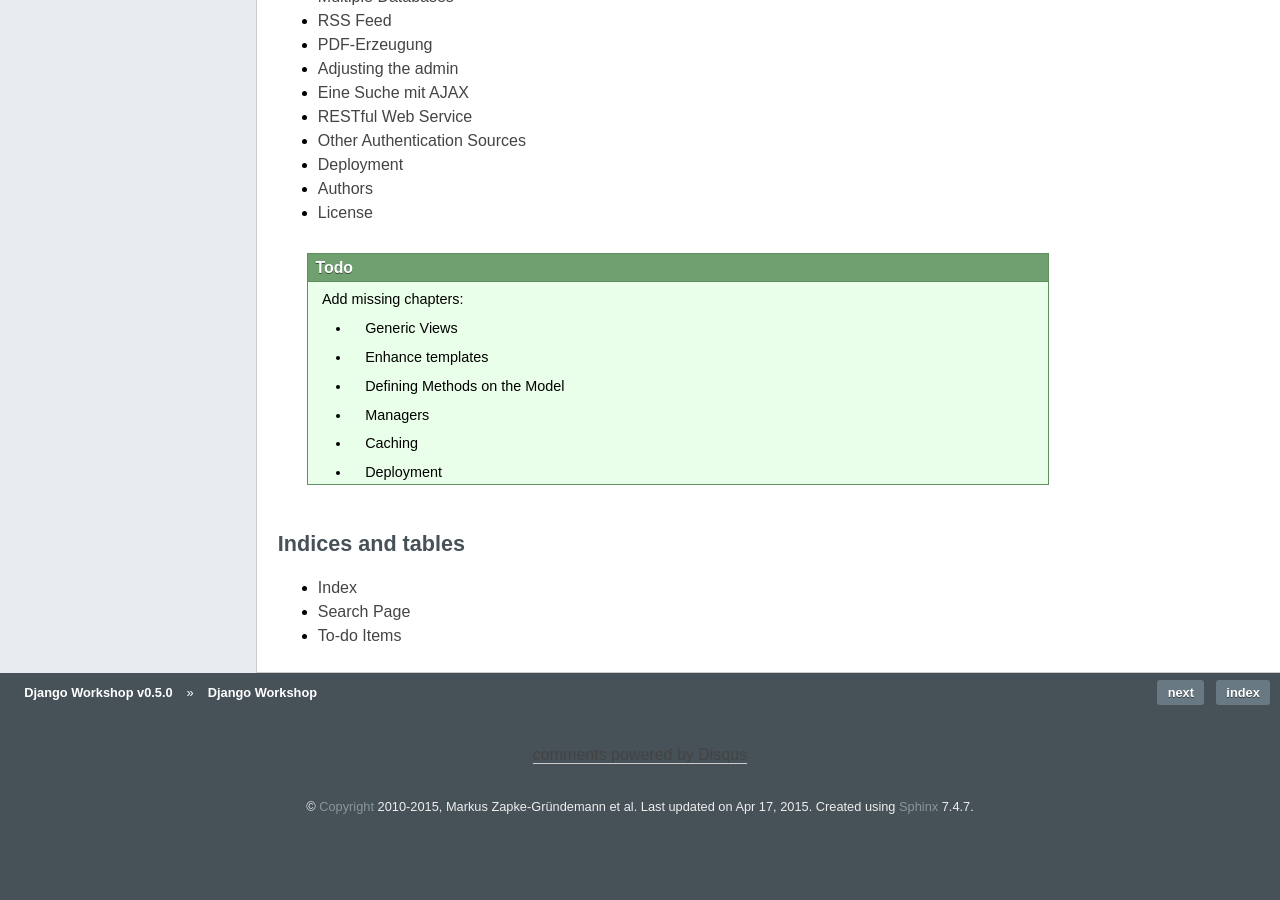
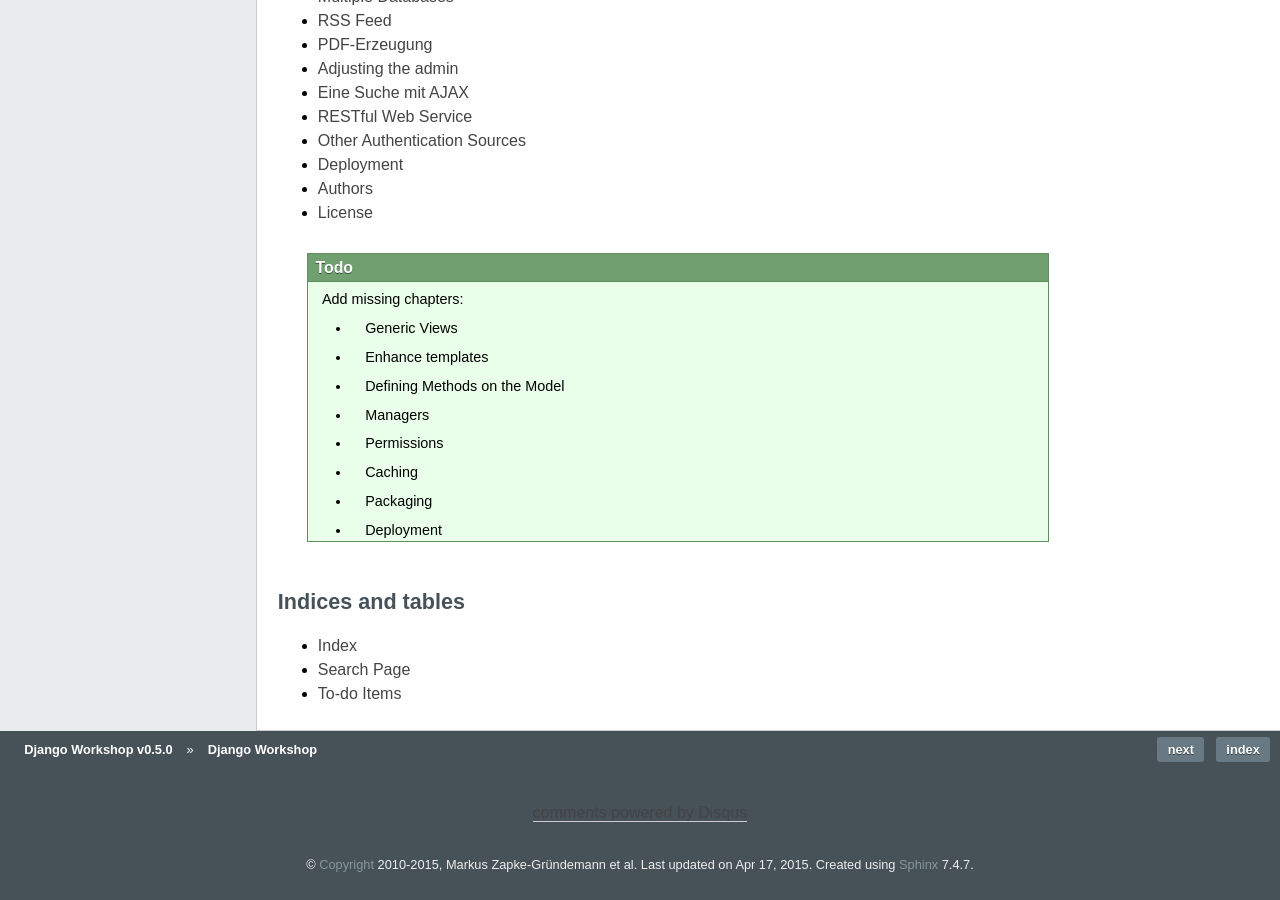
Before and after one commit to keimlink/django-workshop, a Sphinx documentation site: the page built from docs/index.rst, in a window 1280 px wide and 900 px high, scrolled down 1077 px. Built offline with Sphinx 7.4.7, drawn with Linux system fonts in a browser that asks for light colours; comment, search, counter and statistics services are not loaded; before the commit the page ends 1919 px from its top, so only the background shows below that.

Commit message:
Added additional missing chapters to todo list

```diff
--- a/docs/index.rst
+++ b/docs/index.rst
@@ -73,7 +73,9 @@ Table of contents
     - Enhance templates
     - Defining Methods on the Model
     - Managers
+    - Permissions
     - Caching
+    - Packaging
     - Deployment
 
 Indices and tables
```
